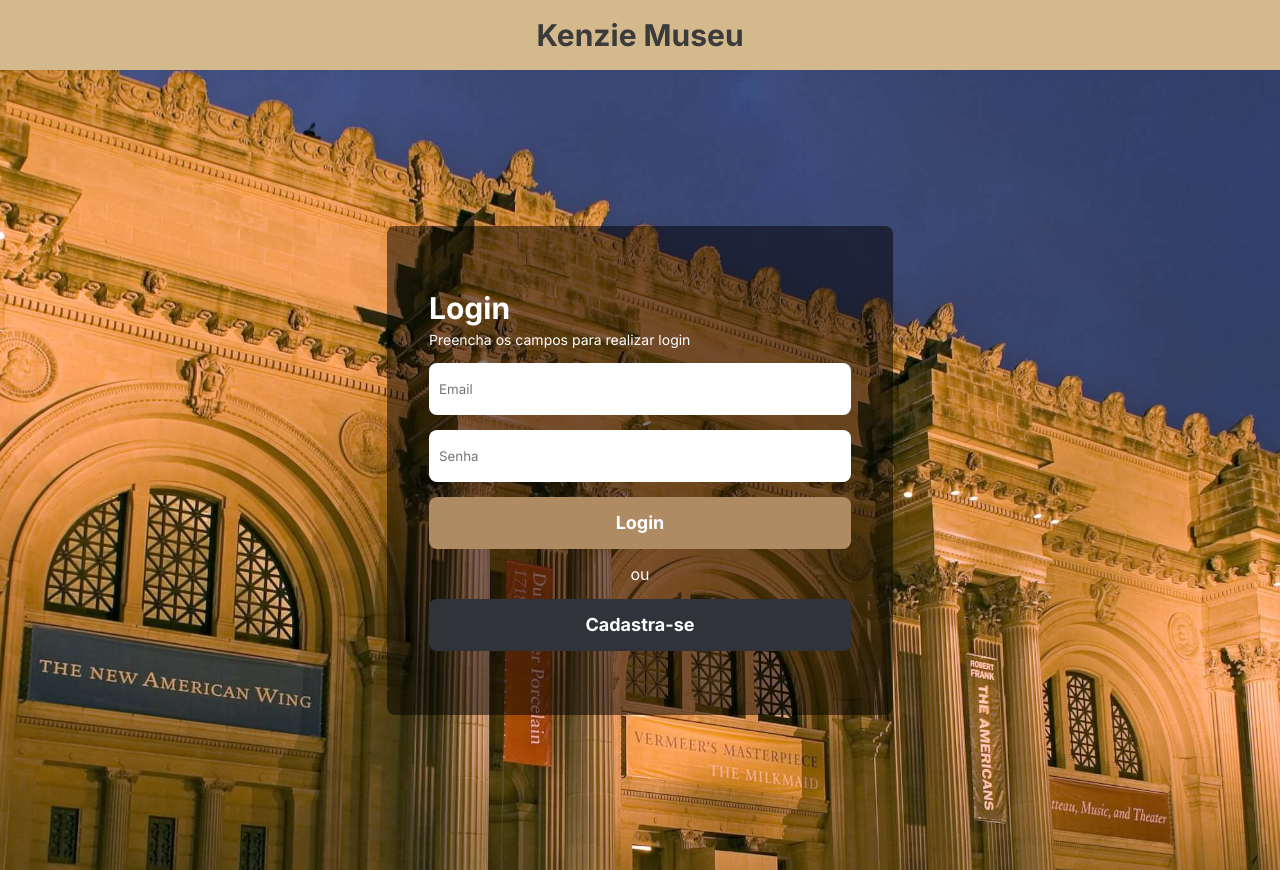
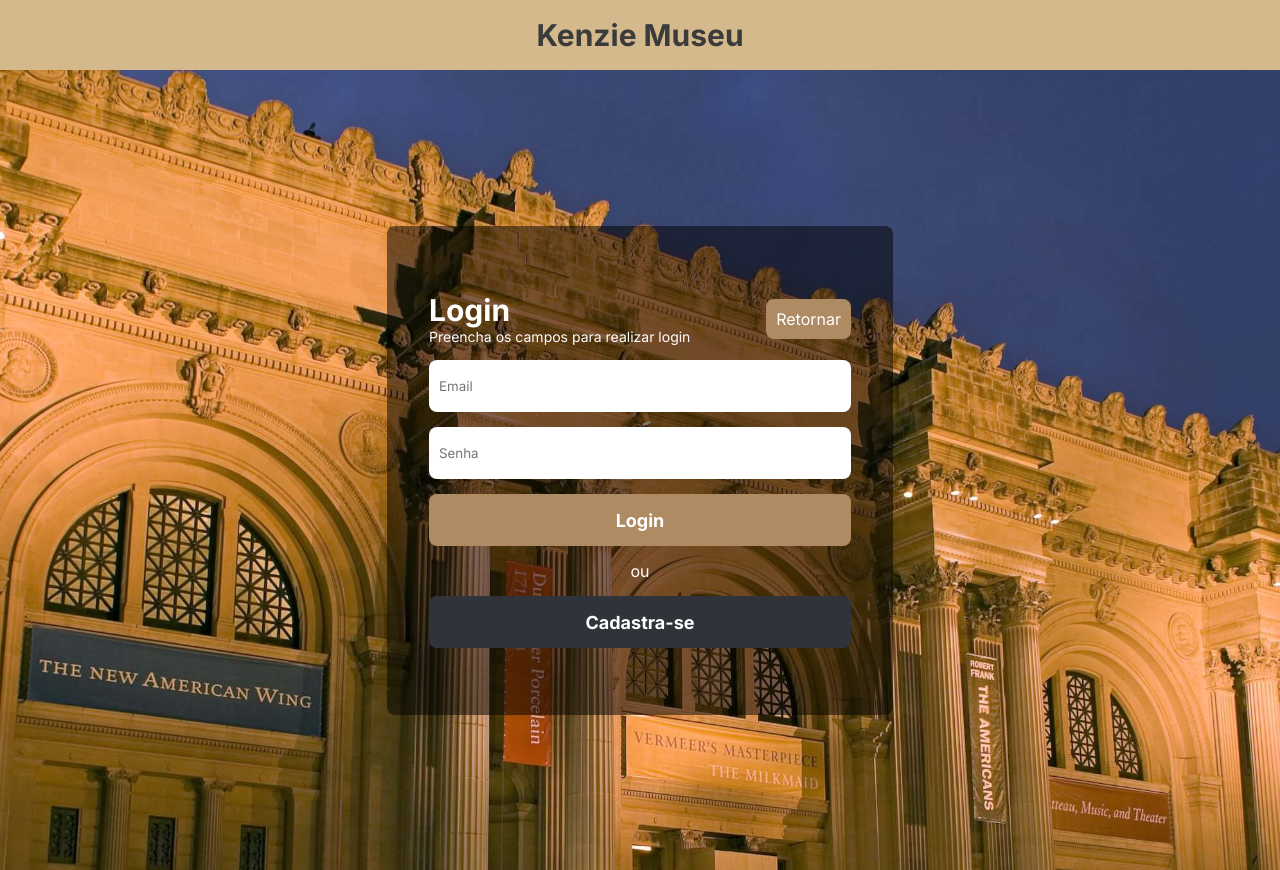
Before and after one commit to pedrogabrielbacili/Kenzie-Museu, a React (Vite) app: page / in a window 1280 px wide. Both pictures are taken after a click on the button "Login". Built offline with nearby package versions, Linux system fonts and the light colour scheme.

Commit message:
fix: ajustando erros de layout

```diff
--- a/src/Pages/HomePage/style.ts
+++ b/src/Pages/HomePage/style.ts
@@ -2,7 +2,7 @@ import styled from "styled-components";
 
 export const StyledMain = styled.main`
   background-color: #4f4f4f;
-  padding: 30px 0 20px 0;
+  padding: 1.875rem 0 1.25rem 0;
 
   .show-img {
     display: none;
@@ -14,15 +14,18 @@ export const StyledMain = styled.main`
 
   h1 {
     text-align: center;
-    font-size: 1.625rem;
-    font-weight: 500;
+    font-size: var(--font-26);
     color: #ffffff;
   }
 
+  h1,
   .welcome {
-    font-size: 1.375rem;
-    color: #ae8b63;
-    font-weight: 500;
+    font-weight: var(--weight-500);
+  }
+
+  .welcome {
+    font-size: var(--font-22);
+    color: var(--primary-color);
     display: block;
   }
 
@@ -37,8 +40,8 @@ export const StyledMain = styled.main`
       justify-content: space-between;
       gap: 14px;
     }
-    h1{
-        margin-bottom: 20px;
+    h1 {
+      margin-bottom: 20px;
     }
   }
 `;
--- a/src/components/Form/LoginForm/index.tsx
+++ b/src/components/Form/LoginForm/index.tsx
@@ -13,7 +13,7 @@ export const LoginForm = () => {
   const { userLogin } = useContext(UserContext);
   const [loading, setLoading] = useState(false);
 
-  const navigate=useNavigate()
+  const navigate = useNavigate();
 
   const {
     register,
@@ -28,8 +28,13 @@ export const LoginForm = () => {
   return (
     <StyledDivForm>
       <StyledForm onSubmit={handleSubmit(submit)}>
-        <h1>Login</h1>
-        <p>Preencha os campos para realizar login</p>
+        <div className="flex flex-row align-center flex-between">
+          <header>
+            <h1>Login</h1>
+            <p>Preencha os campos para realizar login</p>
+          </header>
+          <a onClick={() => navigate("/")}>Retornar</a>
+        </div>
         <Input
           id="email"
           disabled={loading}
@@ -41,14 +46,15 @@ export const LoginForm = () => {
           id="password"
           disabled={loading}
           placeholder="Senha"
+          type="password"
           error={errors.password}
           {...register("password")}
         />
         <button type="submit" disabled={loading}>
-          {loading ? <Loading/> : "Login"}
+          {loading ? <Loading /> : "Login"}
         </button>
         <span>ou</span>
-        <button onClick={()=>navigate("/register")}>Cadastra-se</button>
+        <button onClick={() => navigate("/register")}>Cadastra-se</button>
       </StyledForm>
     </StyledDivForm>
   );
--- a/src/styles/global.ts
+++ b/src/styles/global.ts
@@ -11,15 +11,46 @@ export const GlobalStyles = createGlobalStyle`
     font-family: 'Inter', sans-serif;
   }
 
+  :root{
+    --toastify-color-success:  #ae8b63;
+    --toastify-color-error: #e74c3c;
+
+    --primary-color: #ae8b63;
+
+    --font-30: 1.875rem;
+    --font-26: 1.625rem;
+    --font-22: 1.375rem;
+    --font-20: 1.25rem;
+
+    --weight-500: 500;
+
+  }
+
+  body{
+    height: 100vh;
+    background: rgb(79, 79, 79);
+  }
   .container{
-        max-width:1200px;
-        width: 90%;
-        margin: 0 auto;
+      max-width:1200px;
+      width: 90%;
+      margin: 0 auto;
     }
-
 
   h1{
     font-size: 1.875rem;
+  }
+  .flex{
+    display: flex;
+  }
+  .flex-row{
+    flex-direction: row;
+  }
+  .align-center{
+    align-items: center;
+  }
+
+  .flex-between{
+    justify-content: space-between;
   }
 
   button{
@@ -30,8 +61,5 @@ export const GlobalStyles = createGlobalStyle`
     display: unset;
     position: unset;
   }
-  :root{
-    --toastify-color-success:  #ae8b63;
-    --toastify-color-error: #e74c3c;
-  }
+
 `;
--- a/src/styles/styledForm.ts
+++ b/src/styles/styledForm.ts
@@ -16,6 +16,17 @@ export const StyledForm = styled.form`
 
   background-color: rgba(0, 0, 0, 0.5);
   color: #ffffff;
+
+  a {
+    cursor: pointer;
+    background-color: #ae8b63;
+    padding: 10px;
+    border-radius: 8px;
+
+    :hover {
+      filter: brightness(110%);
+    }
+  }
 
   p {
     font-weight: 500;
@@ -46,11 +57,14 @@ export const StyledForm = styled.form`
 
   button {
     border-radius: 8px;
-    height: 52px;
+    min-height: 52px;
     margin-top: 10px;
     font-size: 1.125rem;
     font-weight: 700;
     color: #ffffff;
+    :hover {
+      filter: brightness(110%);
+    }
   }
 
   button:first-of-type {
@@ -58,10 +72,6 @@ export const StyledForm = styled.form`
   }
   button:last-of-type {
     background-color: #30343a;
-  }
-
-  button:hover{
-    filter: brightness(110%);
   }
 
   @media (min-width: 768px) {
```
